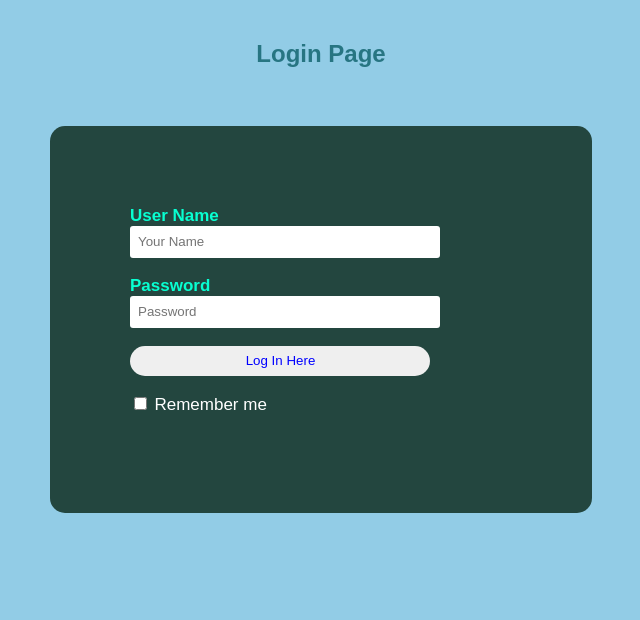
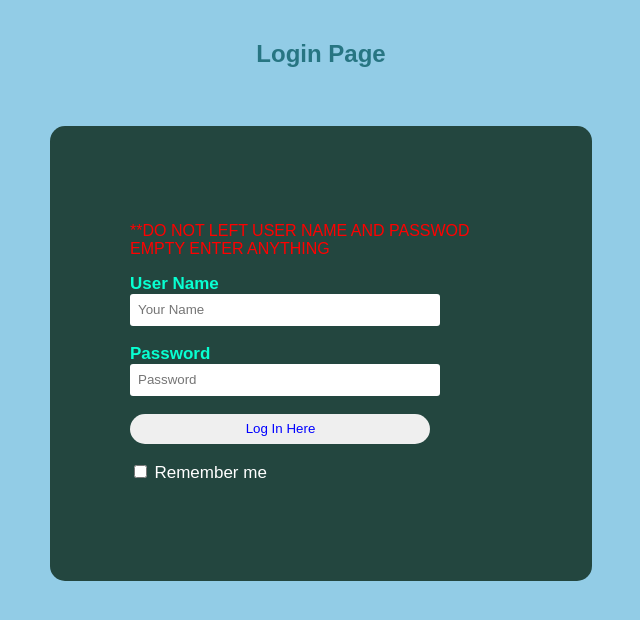
Before and after one commit to PRASHANTKUMAR2002/QUIZ-APLLICATION, a plain HTML site: page index.html in a window 1280 px wide. Shown: the whole page, without its empty margins (319-959 px from the left). Drawn offline with Linux system fonts and the light colour scheme.

Commit message:
Update index.html

```diff
--- a/index.html
+++ b/index.html
@@ -7,6 +7,7 @@
 <body>
     <h2>Login Page</h2><br>
     <div class="login">
+    <p style="color: red;">**DO NOT LEFT USER NAME AND PASSWOD EMPTY ENTER ANYTHING</p>
     <div id="login">
         <label><b>User Name
         </b>
```
